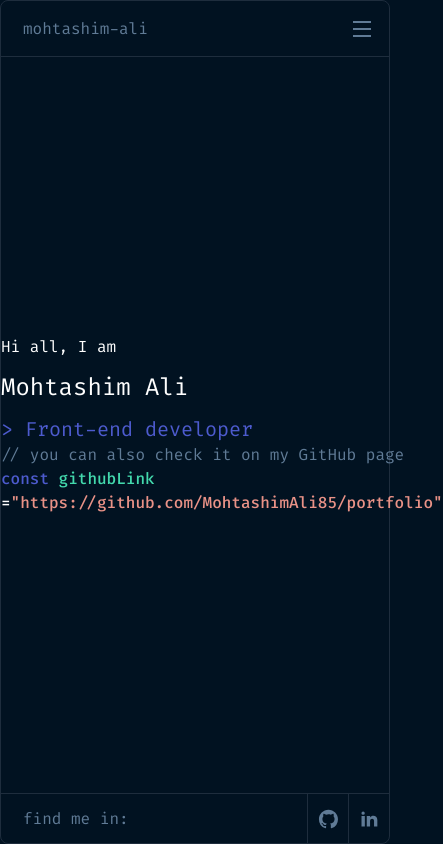
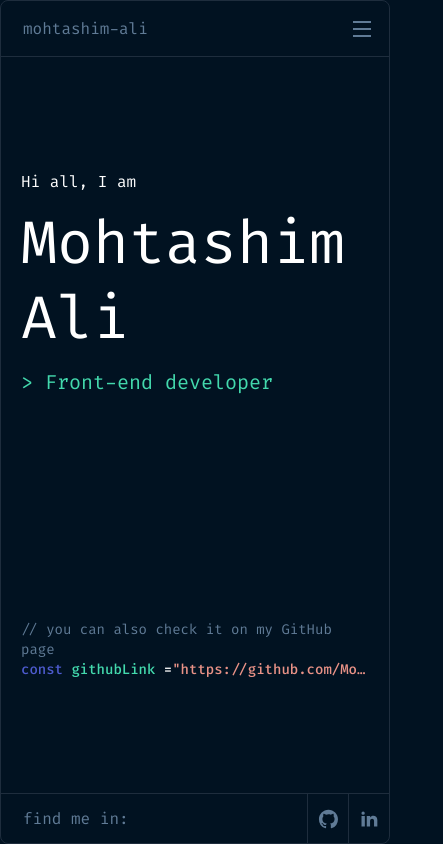
Before and after one commit to MohtashimAli85/portfolio, a Next.js app: page / in a window 390 px wide. Shown: the whole page, 443 px wide, since content can reach past the window. Built offline with nearby package versions, Linux system fonts and the light colour scheme.

Commit message:
page(hello): made it responsive

```diff
--- a/src/app/page.tsx
+++ b/src/app/page.tsx
@@ -1,28 +1,28 @@
 export default function Home() {
   return (
-    <section className='flex items-center h-full py-24 md:ml-[15%] md:mr-[10%]  md:max-w-[75%] '>
-      <div className='flex sm:max-h-[510px] w-full'>
-        <div className='basis-1/2 md:space-y-20'>
+    <section className='flex items-center h-full px-5 md:px-0 py-20 md:py-24 md:ml-[15%] md:mr-[10%]  md:max-w-[75%] '>
+      <div className='flex h-full max-h-[510px] w-full'>
+        <div className='flex flex-col justify-between basis-1/2 md:space-y-20'>
           <div className='space-y-3'>
             <p className='text-base md:text-xl'>Hi all, I am</p>
-            <h1 className='text-2xl sm:text-3xl md:text-4xl lg:text-6xl'>
-              Mohtashim Ali
-            </h1>
-            <h2 className='text-xl sm:text-2xl md:text-3xl text-secondary'>
+            <h1 className='text-6xl leading-[1.25]'>Mohtashim Ali</h1>
+            <h2 className='text-xl sm:text-2xl md:text-3xl text-aquamarine md:text-secondary'>
               {'>  '}Front-end developer
             </h2>
           </div>
-          <div>
+          <div className=' text-sm md:text-base'>
             <p className='text-secondary-dark'>
               {'//'} you can also check it on my GitHub page
             </p>
-            <h3 className='font-medium'>
+            <h3 className='font-medium text-salmon max-w-[90vw] truncate'>
               <span className='text-secondary'>const </span>
-              <span className='text-aquamarine'> githubLink </span>=
+              <span className='text-aquamarine'> githubLink </span>
+              <span className="text-white">=</span>
               <span className='text-salmon'>
                 <a
                   href='https://github.com/MohtashimAli85/portfolio'
                   target='_blank'
+                  className='truncate'
                 >
                   &quot;https://github.com/MohtashimAli85/portfolio&quot;
                 </a>
@@ -30,7 +30,7 @@ export default function Home() {
             </h3>
           </div>
         </div>
-        <div className='basis-1/2'></div>
+        <div className='hidden md:block basis-1/2'></div>
       </div>
     </section>
   );
```
